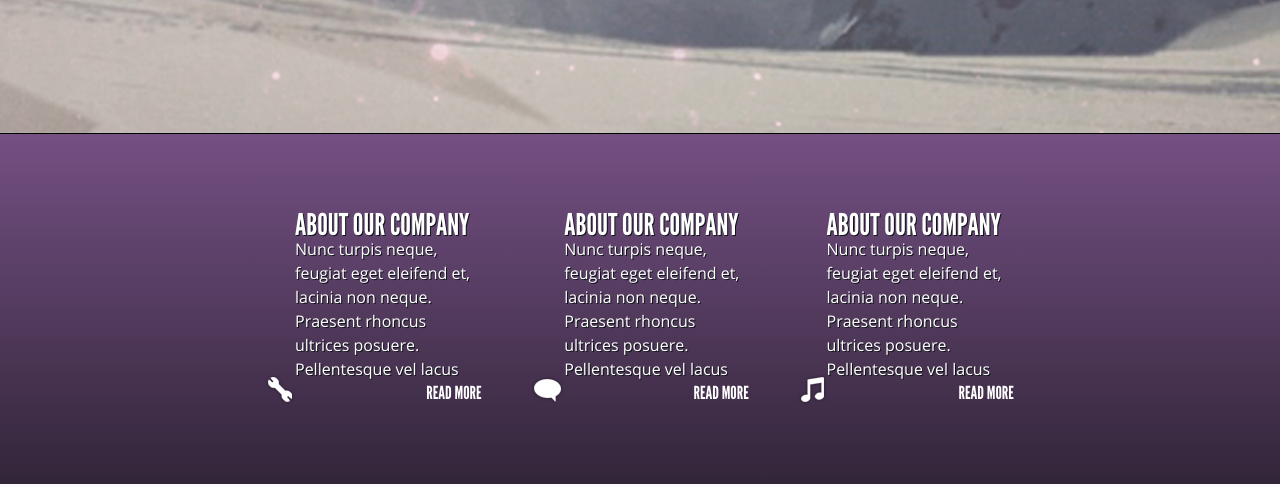
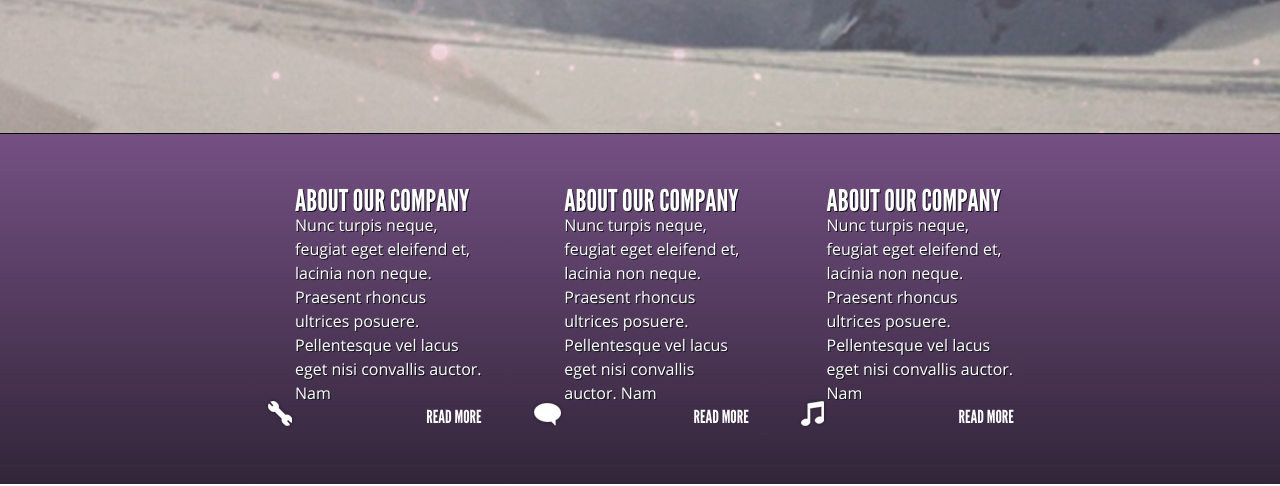
Before and after one commit to RomanKotaan/html-css, a PHP site: page /hm7-8.html in a window 1280 px wide. Shown: the part 667-1153 px from the top of the page. Run offline with PHP 8.4, Linux system fonts and the light colour scheme.

Commit message:
edits to about

```diff
--- a/final_hw/hm7-8.html
+++ b/final_hw/hm7-8.html
@@ -49,10 +49,7 @@
 					<img src="img/ikonka1.png">
 					<div class="about__text">
 						<h3>ABOUT OUR COMPANY</h3>
-						<span class="about__text_w320">Nunc turpis neque, feugiat eget eleifend et, lacinia non neque. Praesent rhoncus</span>
-						<span class="about__text_w480">Nunc turpis neque, feugiat eget eleifend et, lacinia non neque. Praesent rhoncus ultrices posuere. Pellentesque vel lacus eget nisi convallis auctor. Nam</span>
-						<span class="about__text_w768">Nunc turpis neque, feugiat eget eleifend et, lacinia non neque. Praesent rhoncus ultrices posuere. Pellentesque vel lacus</span>
-						<span class="about__text_w960">Nunc turpis neque, feugiat eget eleifend et, lacinia non neque. Praesent rhoncus ultrices posuere. Pellentesque vel lacus eget nisi convallis auctor. Nam</span><br>
+						<span>Nunc turpis neque, feugiat eget eleifend et, lacinia non neque. Praesent rhoncus ultrices posuere. Pellentesque vel lacus eget nisi convallis auctor. Nam</span><br>
 						<button>READ MORE</button>
 					</div>
 				</div>
@@ -60,10 +57,7 @@
 					<img src="img/ikonka2.png">
 					<div class="about__text">
 						<h3>ABOUT OUR COMPANY</h3>
-						<span class="about__text_w320">Nunc turpis neque, feugiat eget eleifend et, lacinia non neque. Praesent rhoncus</span>
-						<span class="about__text_w480">Nunc turpis neque, feugiat eget eleifend et, lacinia non neque. Praesent rhoncus ultrices posuere. Pellentesque vel lacus eget nisi convallis auctor. Nam</span>
-						<span class="about__text_w768">Nunc turpis neque, feugiat eget eleifend et, lacinia non neque. Praesent rhoncus ultrices posuere. Pellentesque vel lacus</span>
-						<span class="about__text_w960">Nunc turpis neque, feugiat eget eleifend et, lacinia non neque. Praesent rhoncus ultrices posuere. Pellentesque vel lacus eget nisi convallis auctor. Nam</span><br>
+						<span>Nunc turpis neque, feugiat eget eleifend et, lacinia non neque. Praesent rhoncus ultrices posuere. Pellentesque vel lacus eget nisi convallis auctor. Nam</span><br>
 						<button>READ MORE</button>
 					</div>
 				</div>
@@ -71,10 +65,7 @@
 					<img src="img/ikonka3.png">
 					<div class="about__text">
 						<h3>ABOUT OUR COMPANY</h3>
-						<span class="about__text_w320">Nunc turpis neque, feugiat eget eleifend et, lacinia non neque. Praesent rhoncus</span>
-						<span class="about__text_w480">Nunc turpis neque, feugiat eget eleifend et, lacinia non neque. Praesent rhoncus ultrices posuere. Pellentesque vel lacus eget nisi convallis auctor. Nam</span>
-						<span class="about__text_w768">Nunc turpis neque, feugiat eget eleifend et, lacinia non neque. Praesent rhoncus ultrices posuere. Pellentesque vel lacus</span>
-						<span class="about__text_w960">Nunc turpis neque, feugiat eget eleifend et, lacinia non neque. Praesent rhoncus ultrices posuere. Pellentesque vel lacus eget nisi convallis auctor. Nam</span><br>
+						<span>Nunc turpis neque, feugiat eget eleifend et, lacinia non neque. Praesent rhoncus ultrices posuere. Pellentesque vel lacus eget nisi convallis auctor. Nam</span><br>
 						<button>READ MORE</button>
 					</div>
 				</div>
--- a/final_hw/style7-8.css
+++ b/final_hw/style7-8.css
@@ -166,9 +167,6 @@
 	font-size: 16px;
 	font-weight: 300;
 	line-height: 24px;
-}
-.about__text_w320, .about__text_w480, .about__text_w768{
-	display: none;
 }
 .about__text button{
 	color: #ffffff;
@@ -397,12 +395,6 @@
  .header__title{
  	margin-bottom: 35px;
  }
- .about__text_w960{
- 	display: none;
- }
- .about__text_w768{
- 	display: inline;
- }
  .blogs__w960{
  	display: none;
  }
```
Also changed, not shown: other parts of final_hw/hm7-8.html (+26 -26 lines), other parts of final_hw/style7-8.css (+12 -16 lines).
